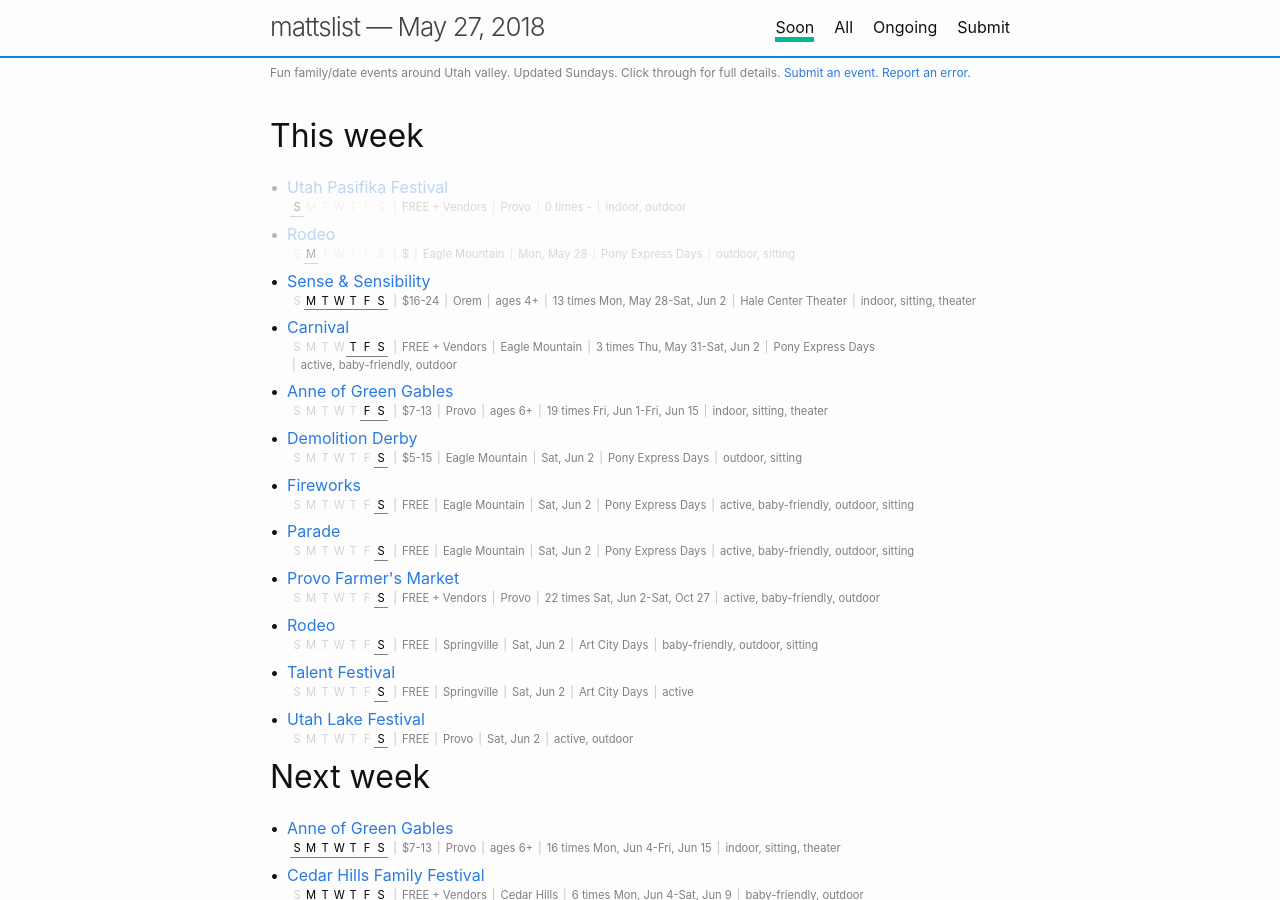
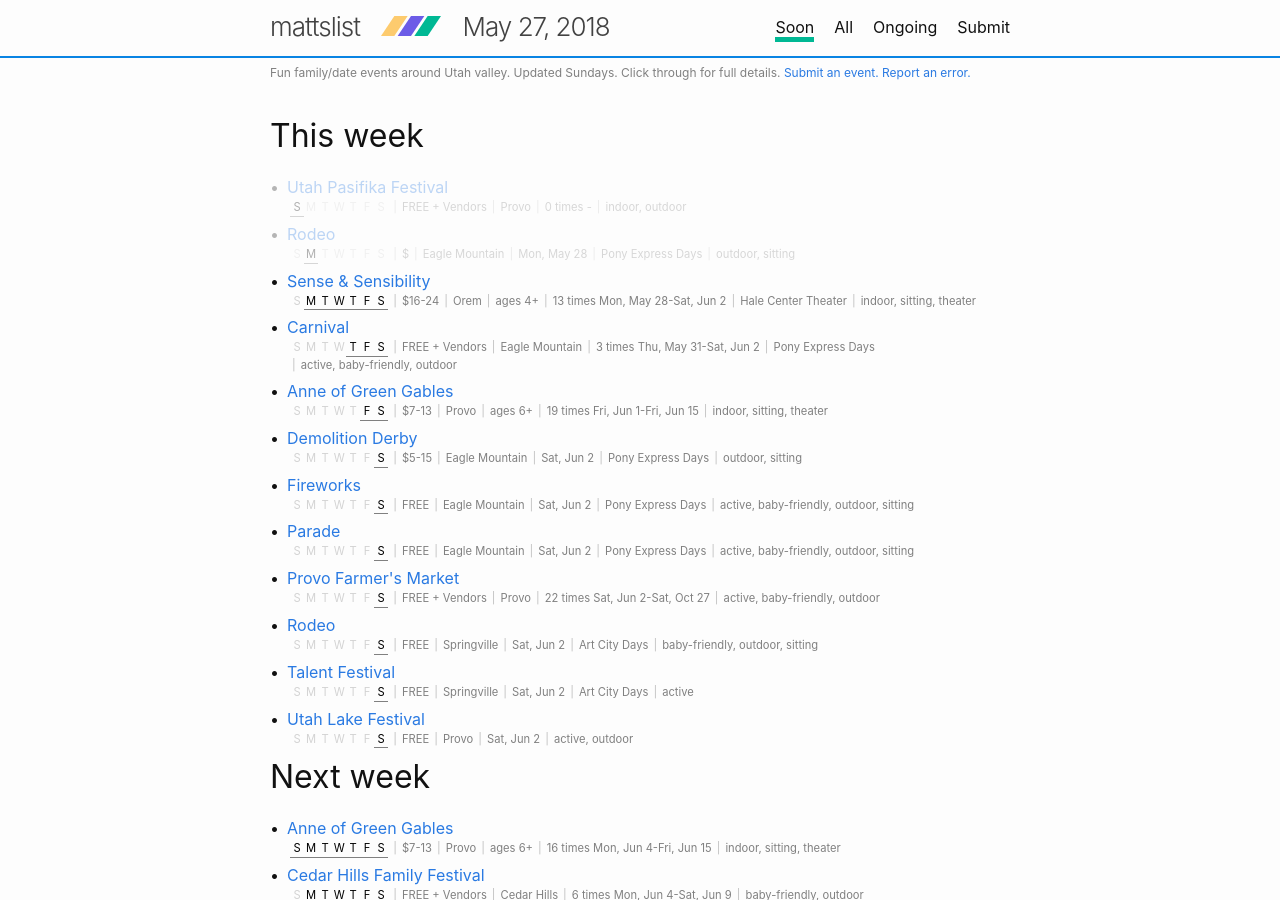
Before and after one commit to iffy/utahvalley, a Jekyll site: the page built from index.md, in a window 1280 px wide and 900 px high. Built offline with Jekyll 4.4.1, drawn with Linux system fonts in a browser that asks for light colours.

Commit message:
Add a logo

```diff
--- a/_includes/head.html
+++ b/_includes/head.html
@@ -2,6 +2,7 @@
   <meta charset="utf-8">
   <meta http-equiv="X-UA-Compatible" content="IE=edge">
   <meta name="viewport" content="width=device-width, initial-scale=1">
+  <link rel="shortcut icon" href="{{ "/assets/favicon.png" | relative_url }}" type="image/png">
   {%- seo -%}
   <link rel="stylesheet" href="{{ "/assets/main.css" | relative_url }}">
   {%- feed_meta -%}
--- a/_includes/header.html
+++ b/_includes/header.html
@@ -3,7 +3,13 @@
   <div class="wrapper">
     {%- assign default_paths = site.pages | sort: "order" | map: "path" -%}
     {%- assign page_paths = site.header_pages | default: default_paths -%}
-    <a class="site-title" rel="author" href="{{ "/" | relative_url }}">{{ site.title | escape }} &mdash; {{ site.data.startdate | date: "%b %-d, %Y" }}</a>
+    <a class="site-title" rel="author" href="{{ "/" | relative_url }}">{{ site.title | escape }}
+      <svg viewBox="0 0 90 30" width="90px" height="20px">
+        <path fill="#fdcb6e" d="M0,30L20,0L40,0L20,30z" />
+        <path fill="#6c5ce7" d="M25,30L45,0L65,0L45,30z" />
+        <path fill="#00b894" d="M50,30L70,0L90,0L70,30z" />
+      </svg>
+      {{ site.data.startdate | date: "%b %-d, %Y" }}</a>
 
 
     {%- if page_paths -%}
```
Also changed, not shown: assets/favicon.png (added).
